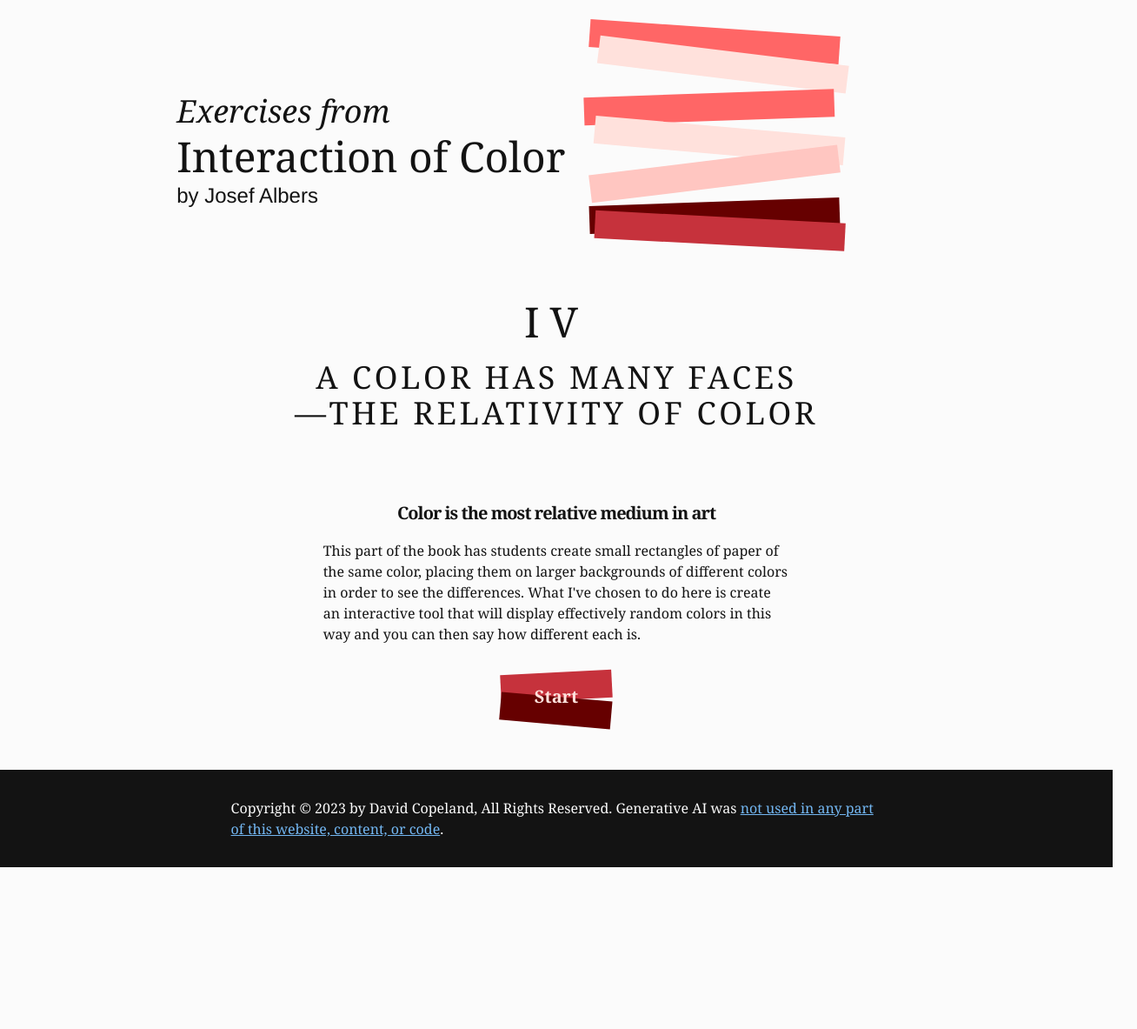
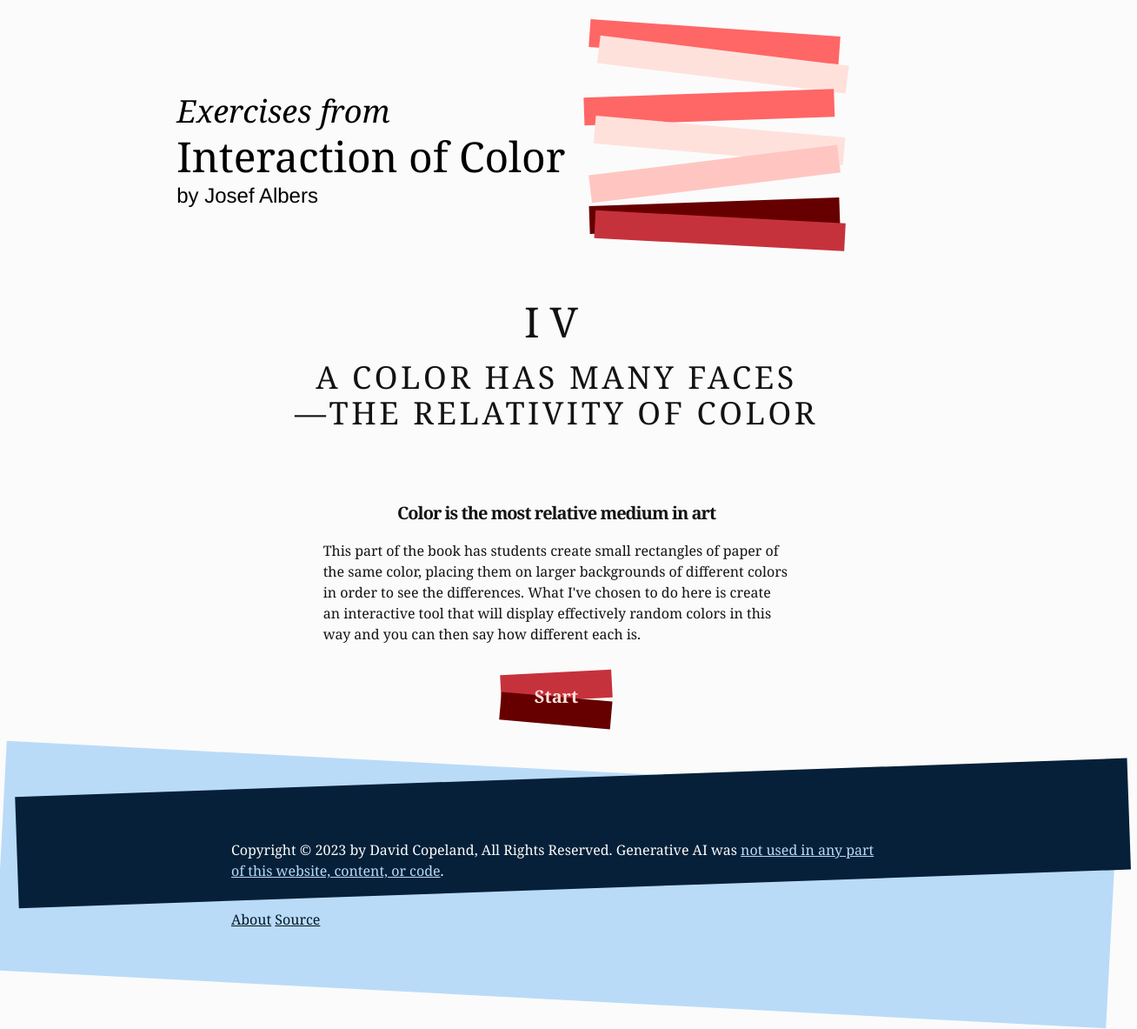
Before and after one commit to davetron5000/ghola, a website: page src/html/albers/iv-relativity.html in a window 1280 px wide. Shown: the whole page at 87% size, 1308 px wide, since content can reach past the window. Before the commit the page ends 997 px from the top, so only its background shows below. Drawn offline with Linux system fonts and the light colour scheme; files that its build step writes are made by us from their sources; files whose address does not match are found by name.

Commit message:
even more f'ing around

```diff
--- a/src/html/albers/iv-relativity.html
+++ b/src/html/albers/iv-relativity.html
@@ -36,9 +36,9 @@
     <header class="pa-3">
       <div class="mh-auto w-70">
         <h1 class="f-5 fw-5 mt-3 mb-0 flex flex-row-ns flex-column items-center lh-title tc tl-ns">
-          <span class="mr-1 i">
-            Exercises from <i class="fs-normal tracked-none ttn db f-6">Interaction of Color</i> <div class="ff-sans fs-normal f-4 db">by Josef Albers</div>
-          </span>
+          <a class="mr-1 i tdn black hover-tdu-ns" href="index.html">
+            Exercises from <i class="fs-normal tracked-none ttn db f-6">Interaction of Color</i> <span class="db ff-sans fs-normal f-4 db">by Josef Albers</span>
+          </a>
           <div class="ml-3-ns mt-4 mt-0-ns">
             <div class="w-7 h-4 mh-2 mb-2" style="background-color: #FF6666; transform: rotate(4deg);"></div>
             <div class="w-7 h-4 mh-2 mb-2" style="background-color: #FFE1DC; transform: rotate(7deg) translate(8px,-15px);"></div>
@@ -181,10 +181,15 @@
         </template>
       </article>
     </main>
-    <footer class="bg-black-ish white-ish pa-3 mb-4">
-      <div class="w-60-ns w-100 mh-auto">
+    <footer class="bg-blue-lighter black-ish ph-3 pv-5 mb-4 pos-relative" style="transform: rotate(3deg)">
+      <div class="w-100 bg-blue-darker h-6 pos-absolute top-2" style="transform: rotate(-5deg)"></div>
+      <div class="w-100 w-60-ns mh-auto white-ish" style="transform: rotate(-3deg)">
         <p class="lh-copy">
-          Copyright &copy; 2023 by David Copeland, All Rights Reserved. Generative AI was <a class="blue-light" href="https://declare-ai.org/1.0.0-alpha1/none.html">not used in any part of this website, content, or code</a>.
+          Copyright &copy; 2023 by David Copeland, All Rights Reserved. Generative AI was <a class="blue-lighter" href="https://declare-ai.org/1.0.0-alpha1/none.html">not used in any part of this website, content, or code</a>.
+        </p>
+        <p class="lh-copy pt-3 blue-darkest">
+          <a href="/about.html" class="blue-darkest">About</a>
+          <a href="https://github.com/davetron5000/ghola" class="blue-darkest">Source</a>
         </p>
       </div>
     </footer>
```
Also changed, not shown: src/html/albers/index.html (+7 -6 lines).
